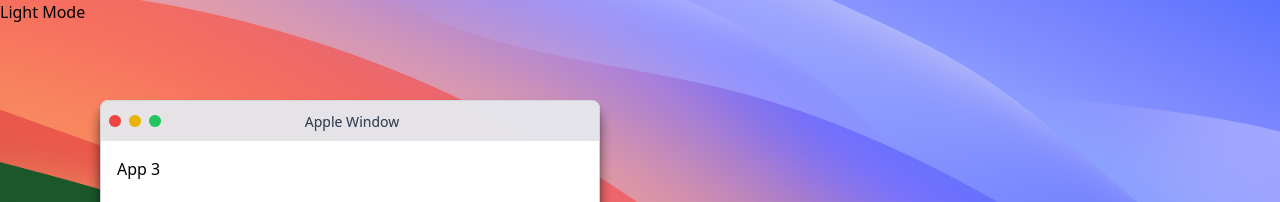
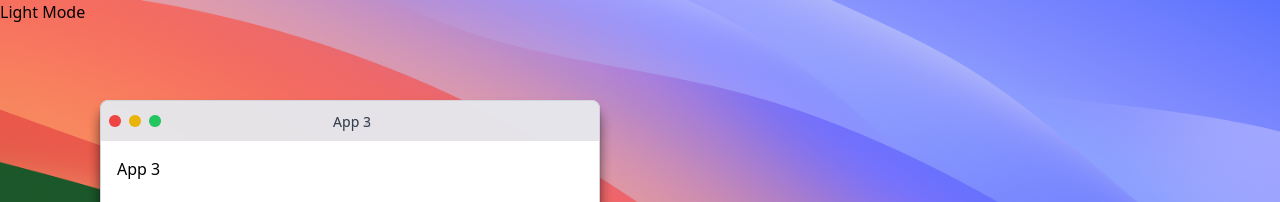
Before and after one commit to ITsMyPlan/todolist, a React (Vite) app: page / in a window 1280 px wide. Shown: the top 202 px of the page. Built offline with nearby package versions, Linux system fonts and the light colour scheme.

Commit message:
fix: AppWindow 클릭 시(onClick)가 아니라 onMouseDown일 때 zIndex가 변경될 수 있도록 수정(만약 drag하는 경우 변경 사항이 바로 변경 x)

```diff
--- a/src/App.tsx
+++ b/src/App.tsx
@@ -68,7 +68,7 @@ const App = (): JSX.Element => {
         <div className="bg-light dark:bg-dark bg-cover h-screen w-screen">
             <button onClick={darkSetButton}>{dark ? 'Dark Mode' : 'Light Mode'}</button>
             {apps.map((app) => (
-                <AppWindow key={app.id} zIndex={app.zIndex} onZindex={() => handleZIndex(app.id)}>
+                <AppWindow key={app.id} title={app.title} zIndex={app.zIndex} onZindex={() => handleZIndex(app.id)}>
                     <p>{app.title}</p>
                 </AppWindow>
             ))}
--- a/src/AppWindow.tsx
+++ b/src/AppWindow.tsx
@@ -7,13 +7,14 @@ export const MIN_WIDTH = 500;
 export const MIN_HEIGHT = 400;
 
 interface AppWindowProps {
+    title: string;
     zIndex: number;
     onZindex: () => void;
     children: React.ReactNode;
 }
 
 const AppWindow = (props: AppWindowProps): JSX.Element | null => {
-    const { zIndex, onZindex, children } = props;
+    const { title, zIndex, onZindex, children } = props;
     const appWindowRef = useRef<HTMLDivElement>(null);
     const { width: windowWidth, height: windowHeight } = useWindowSize();
     const [{ x, y, w, h }, setAppRect] = useState({ x: 100, y: 100, w: MIN_WIDTH, h: MIN_HEIGHT });
@@ -66,9 +67,10 @@ const AppWindow = (props: AppWindowProps): JSX.Element | null => {
                     windowHeight={windowHeight}
                     updateRnDRect={setAppRect}
                     className={`flex flex-col border border-gray-300 rounded-lg overflow-hidden shadow-lg shadow-black/30 ${isAnimating ? 'minimize-animation' : ''}`}
-                    onClick={onZindex}
+                    onZindex={onZindex}
                 >
                     <AppWindowHeader
+                        title={title}
                         isMaximized={isMaximized}
                         appRect={{ x, y, w, h }}
                         onSetAppRect={setAppRect}
--- a/src/AppWindowHeader.tsx
+++ b/src/AppWindowHeader.tsx
@@ -40,6 +40,7 @@ const MaximizeIcon = (): JSX.Element => (
 );
 
 interface AppWindowHeaderProps {
+    title: string;
     isMaximized: boolean;
     appRect: { x: number; y: number; w: number; h: number };
     onSetAppRect: (DOMRect: { x: number; y: number; w: number; h: number }) => void;
@@ -49,7 +50,7 @@ interface AppWindowHeaderProps {
 }
 
 const AppWindowHeader = (props: AppWindowHeaderProps): JSX.Element => {
-    const { isMaximized, appRect, onSetAppRect, onClose, onMinimize, onMaximize } = props;
+    const { title, isMaximized, appRect, onSetAppRect, onClose, onMinimize, onMaximize } = props;
 
     return (
         <div
@@ -86,7 +87,7 @@ const AppWindowHeader = (props: AppWindowHeaderProps): JSX.Element => {
                 </button>
             </div>
             <div className="text-center flex-1">
-                <span className="text-sm text-gray-700">Apple Window</span>
+                <span className="text-sm text-gray-700">{title}</span>
             </div>
             <div className="w-12"></div>
         </div>
--- a/src/components/RnD.tsx
+++ b/src/components/RnD.tsx
@@ -14,7 +14,7 @@ interface RnDProps {
     windowWidth: number;
     windowHeight: number;
     updateRnDRect: (RnDRect: { x: number; y: number; w: number; h: number }) => void;
-    onClick: () => void;
+    onZindex: () => void;
 }
 
 const RnD = forwardRef((props: RnDProps, ref: Ref<HTMLDivElement>): JSX.Element => {
@@ -29,7 +29,7 @@ const RnD = forwardRef((props: RnDProps, ref: Ref<HTMLDivElement>): JSX.Element
         windowWidth,
         windowHeight,
         updateRnDRect,
-        onClick,
+        onZindex,
     } = props;
     const { width: w, height: h } = size;
     const { x, y } = position;
@@ -39,7 +39,7 @@ const RnD = forwardRef((props: RnDProps, ref: Ref<HTMLDivElement>): JSX.Element
             ref={ref}
             style={{ position: 'fixed', width: w, height: h, left: x, top: y, zIndex: zIndex }}
             className={className}
-            onClick={onClick}
+            onMouseDown={onZindex}
         >
             {/* 좌상단 */}
             <div
```
